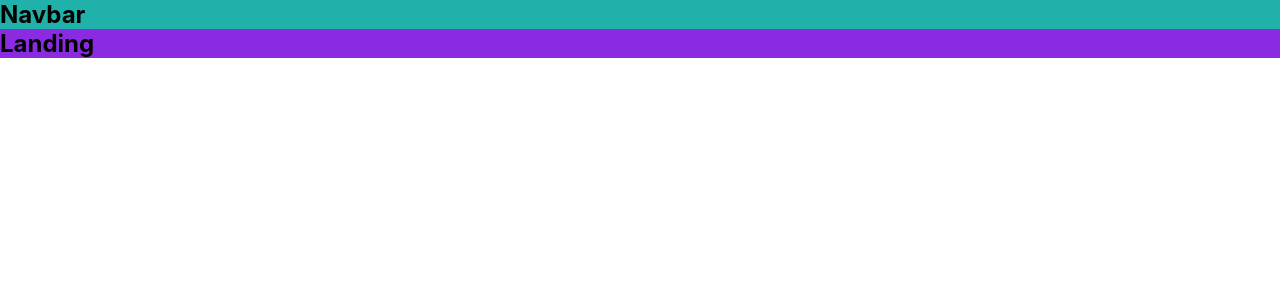
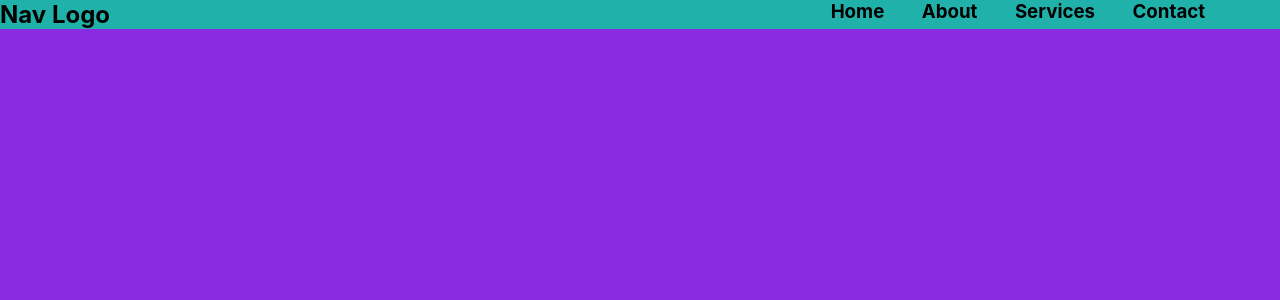
Before and after one commit to IncorrigibleFool/davistaxandaccounting, a React (Create React App) app: page / in a window 1280 px wide. Shown: the top 300 px of the page. Built offline with nearby package versions, Linux system fonts and the light colour scheme.

Commit message:
navbar work

```diff
--- a/src/components/Navbar.js
+++ b/src/components/Navbar.js
@@ -3,7 +3,14 @@ import React, {Component} from 'react'
 export default class Navbar extends Component {
     render(){
         return(
-            <h2 className="navbar">Navbar</h2>
+            <div className="navbar">
+                <h2 id="nav-logo">Nav Logo</h2>
+                <h3 className="nav-item">Home</h3>
+                <h3 className="nav-item">About</h3>
+                <h3 className="nav-item">Services</h3>
+                <h3 className="nav-item" id="nav-last-item">Contact</h3>
+            </div>
+
         )
     }
 }
--- a/src/styles.css
+++ b/src/styles.css
@@ -6,8 +6,26 @@
 
 .landing{
     background-color: blueviolet;
+    width: 100vw;
+    height: 200vh;
 }
 
 .navbar{
     background-color: lightseagreen;
+    display: flex;
+    justify-content: flex-end;
+    position: fixed;
+    width: 100vw;
 }
+
+#nav-logo{
+    margin-right: auto
+}
+
+.nav-item{
+    margin-right: 2em;
+}
+
+#nav-last-item{
+    margin-right: 4em;
+}
```
